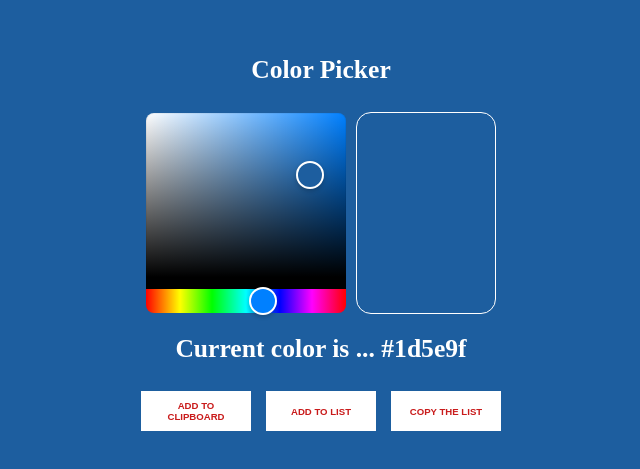
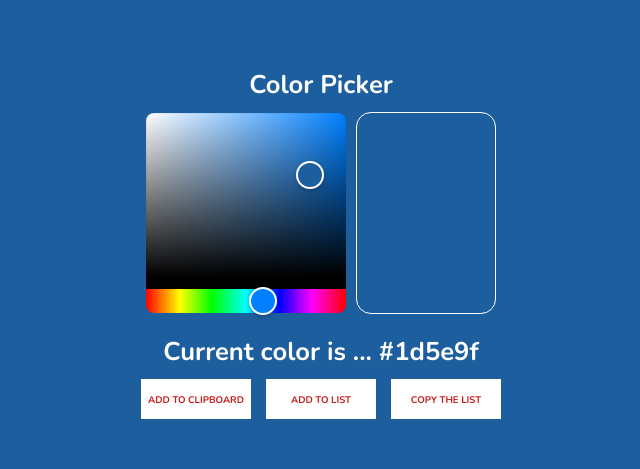
Before and after one commit to BinaryLeo/react_theme_picker, a React (Create React App) app: page / in a window 1280 px wide. Shown: the part 167-636 px from the top of the page, without its empty margins (319-959 px from the left). Built offline with nearby package versions, Linux system fonts and the light colour scheme.

Commit message:
refactored code and theme improvment

```diff
--- a/public/index.html
+++ b/public/index.html
@@ -5,39 +5,14 @@
     <link rel="icon" href="%PUBLIC_URL%/favicon.ico" />
     <meta name="viewport" content="width=device-width, initial-scale=1" />
     <meta name="theme-color" content="#000000" />
-    <meta
-      name="description"
-      content="Web site created using create-react-app"
-    />
-    <link rel="apple-touch-icon" href="%PUBLIC_URL%/logo192.png" />
-    <!--
-      manifest.json provides metadata used when your web app is installed on a
-      user's mobile device or desktop. See https://developers.google.com/web/fundamentals/web-app-manifest/
-    -->
-    <link rel="manifest" href="%PUBLIC_URL%/manifest.json" />
-    <!--
-      Notice the use of %PUBLIC_URL% in the tags above.
-      It will be replaced with the URL of the `public` folder during the build.
-      Only files inside the `public` folder can be referenced from the HTML.
+    <link href="https://fonts.googleapis.com/css2?family=Nunito:ital,wght@0,200;0,300;0,400;0,500;0,600;0,700;0,900;1,200;1,300;1,400;1,500;1,600;1,700;1,800;1,900&display=swap" rel="stylesheet">
 
-      Unlike "/favicon.ico" or "favicon.ico", "%PUBLIC_URL%/favicon.ico" will
-      work correctly both with client-side routing and a non-root public URL.
-      Learn how to configure a non-root public URL by running `npm run build`.
-    -->
-    <title>React App</title>
+    <style>*{font-family: 'Nunito', sans-serif; margin:0;}</style>
+    <title>Color Picker</title>
   </head>
   <body style="margin: 0px; padding: 0px;">
     <noscript>You need to enable JavaScript to run this app.</noscript>
     <div id="root"></div>
-    <!--
-      This HTML file is a template.
-      If you open it directly in the browser, you will see an empty page.
 
-      You can add webfonts, meta tags, or analytics to this file.
-      The build step will place the bundled scripts into the <body> tag.
-
-      To begin the development, run `npm start` or `yarn start`.
-      To create a production bundle, use `npm run build` or `yarn build`.
-    -->
   </body>
 </html>
--- a/src/compoments/colorpicker.jsx
+++ b/src/compoments/colorpicker.jsx
@@ -1,51 +1,77 @@
-import React, { useState } from 'react'
-import { HexColorPicker } from 'react-colorful'
-import './colorpicker.scss'
+import React, {useState, useEffect} from 'react';
+import { HexColorPicker } from 'react-colorful';
+import './colorpicker.scss';
 
-let colours = []
+let colours =[]; //** ! An array of all the selected colours from the color picker
+let alfa = ["#a", "#b", "#c", "#d", "#e", "#f","#8"] ;
+//Todo Improve the alfa array - There are some colors that are not working properly with theming contrast
+
+//** */ an array of all first 2 characters of hex colour to be used to change the app theme
+
 const ColorPicker = () => {
-  const [color, setColor] = useState('#1d5e9f') //* useState to change the baksground color
-  const [current, setCurrent] = useState([]) //* useState to add color to the list
+  const [color, setColor] = useState('#1d5e9f'); //** Background colour of the app
+  const [current, setCurrent] = useState([]); //* -> '[#hex' , '#hex' , ...]
+  //** */ An array of selected colours from the color picker - We gonna add these colors to clipboard
+  const[theme, setTheme] = useState('colorLight');
+  //* By default the app theme is light due the color picker selected is dark (Contrast)
 
-  function copyToClipboard() {
-    //* add to clipboard
-    navigator.clipboard.writeText(color) //* copy a single color
-    alert(`${color} copied to clipboard`)
+  function copyToClipboard(){
+    navigator.clipboard.writeText(color); //** Copy the selected color to clipboard
+    alert(`${color} copied to clipboard`); //** Alert the user that the color has been copied to clipboard
   }
-  function copyListToClipboard() {
-    //* add to clipboard
-    navigator.clipboard.writeText(current) //* copy whole list
-    alert('copied to clipboard')
+
+  function copyListToClipboard(){
+    navigator.clipboard.writeText(current) //* Copy whole list
+    alert('copied to clipboard');
   }
-  function handleColorsList() {
-    if (colours.includes(color)) {
-      alert('Color already in the list')
-    } else {
-      setCurrent(colours)
-      colours.push(color)
+
+  function handleColorsList(){
+    if(colours.includes(color)){ //* Prevent duplicates
+      alert('Color already in list');
+    }else{
+      setCurrent(colours);
+      colours.push(color);
     }
   }
-  /*
-   * 1. Returns the current color to background
-   * 2. onclick add the selected color to the list
-   * 3. Map the colours list and dynamically add the color to the <li> element
-   * 4.Copy the whole list to clipboard
-   */
-  return (
+  useEffect(() => { // theming the app
+    if (theme === 'colorDark') {
+      document.documentElement.style.setProperty("--color", "#232327");
+      document.documentElement.style.setProperty("--border", "#232327");
+      document.documentElement.style.setProperty("--text", "#232327");
+      document.documentElement.style.setProperty("--bg", "#dedfd");
+
+    } else {
+      document.documentElement.style.setProperty("--color", "#fff");
+      document.documentElement.style.setProperty("--border", "#fff");
+      document.documentElement.style.setProperty("--text", "#fff");
+      document.documentElement.style.setProperty("--bg", "#fff");
+    }
+  }, [theme]);
+  return(
+    //div receives the current color from the color picker as background
     <div className="container" style={{ background: `${color}` }}>
-      <h1>Color Picker</h1>
+
+    <h1>Color Picker</h1> {/* << Use Theming*/}
     <div className="grid">
-        <HexColorPicker color={color} onChange={setColor} />
+
+    <HexColorPicker color={color} onChange={(color)=>{
+          setColor(color); //** */ set the current color to background
+          alfa.includes(color.slice(0,2)) ? setTheme('colorDark') : setTheme('colorLight');
+          //console.log(theme)
+        }} />
+
     <div className="list">
-          <ul className="items">
-            {current.map((currentItem, i) => (
-              <div key={i}> {currentItem} </div>
-            ))}
+    <ul>
+    {current.map((currentItem,i)=>( //* map the current array to the list
+      <div key={i}>{currentItem}</div>
+    )
+    )}
     </ul>
     </div>
     </div>
-      <h1>Current color is ... {color}</h1>
+    <h1>Current color is ... {color}</h1> {/* << apply theming*/}
     <div className="wrapper">
+    {/* << apply theming*/}
     <button
           onClick={() => {
             copyToClipboard()
@@ -54,16 +80,18 @@ const ColorPicker = () => {
         >
           Add to Clipboard
         </button>
+         {/* << apply theming*/}
         <button
           onClick={() => {
             handleColorsList();
             setColor();
-            console.log(current)
+            //console.log(current)
           }}
           className="btn"
         >
           Add to list
         </button>
+         {/* << apply theming*/}
         <button
           onClick={() => {
             copyListToClipboard();
@@ -77,4 +105,4 @@ const ColorPicker = () => {
   )
 }
 
-export default ColorPicker
+export default ColorPicker;
--- a/src/compoments/colorpicker.scss
+++ b/src/compoments/colorpicker.scss
@@ -6,7 +6,7 @@
     width: 100%;
     height: 100vh;
     font-size: 0.8rem;
-    color: #fff;
+
 
     .grid {
         width: 350px;
@@ -21,26 +21,30 @@
         }
         .list {
             margin-left: 10px;
+            padding-top: 10px;
             flex: 1;
             width: 150px;
-            height: 200px;
+            height: 190px;
             border-radius: 15px;
-            border: 1px solid #fff;
+            border: 1px solid var(--border);
             overflow: auto;
+            color: var(--text);
             .items {
+                color: var(--text);
                 margin-top: 5px;
                 font-size: 0.8rem;
             }
         }
     }
     h1 {
+        color: var(--color);
         margin-top: 20px;
     }
     .btn {
         width: 110px;
         height: 40px;
-        background: #fff;
-        border: 1px solid #fff;
+        background: var(--bg);
+        border: 1px solid var(--border);
         color: rgb(201, 27, 27);
         font-size: 0.6rem;
         font-weight: bold;
```
Also changed, not shown: 2 other files (tests, documents, lock files or other folders). Lines whose indentation alone changed are shown as unchanged.
